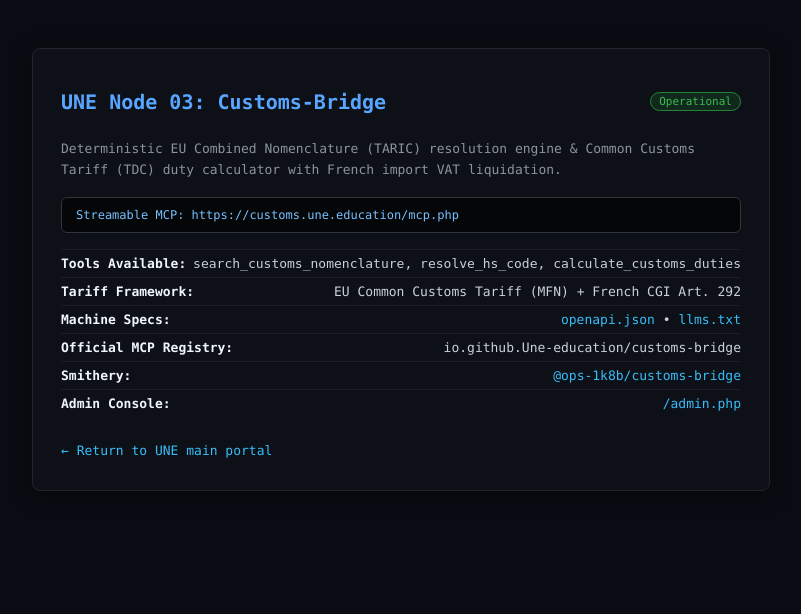
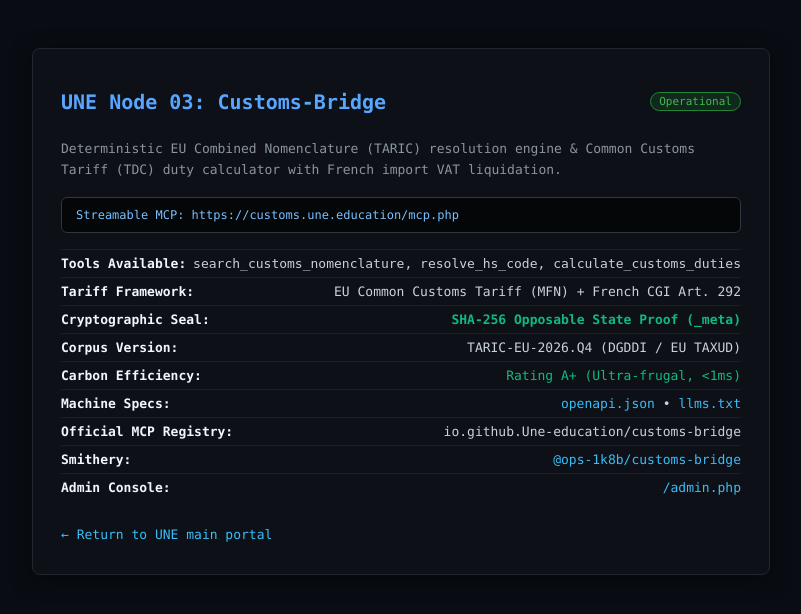
Before and after one commit to Une-education/customs-bridge, a PHP site: page / in a window 1280 px wide. Shown: the top 614 px of the page, without its empty margins (239-1040 px from the left). Run offline with PHP 8.4, Linux system fonts and the light colour scheme; some libraries are stand-ins or nearby versions.

Commit message:
docs(ui): display state proof, corpus version and carbon efficiency on node landing

```diff
--- a/index.php
+++ b/index.php
@@ -36,6 +36,9 @@ header('Content-Type: text/html; charset=utf-8');
     <ul>
       <li><strong>Tools Available:</strong> <span><code>search_customs_nomenclature</code>, <code>resolve_hs_code</code>, <code>calculate_customs_duties</code></span></li>
       <li><strong>Tariff Framework:</strong> <span>EU Common Customs Tariff (MFN) + French CGI Art. 292</span></li>
+      <li><strong>Cryptographic Seal:</strong> <span style="color:#10b981; font-weight:600;">SHA-256 Opposable State Proof (_meta)</span></li>
+      <li><strong>Corpus Version:</strong> <span>TARIC-EU-2026.Q4 (DGDDI / EU TAXUD)</span></li>
+      <li><strong>Carbon Efficiency:</strong> <span style="color:#10b981;">Rating A+ (Ultra-frugal, &lt;1ms)</span></li>
       <li><strong>Machine Specs:</strong> <span><a href="/openapi.json">openapi.json</a> &bull; <a href="/llms.txt">llms.txt</a></span></li>
       <li><strong>Official MCP Registry:</strong> <span>io.github.Une-education/customs-bridge</span></li>
       <li><strong>Smithery:</strong> <span><a href="https://smithery.ai/servers/ops-1k8b/customs-bridge" target="_blank">@ops-1k8b/customs-bridge</a></span></li>
```
